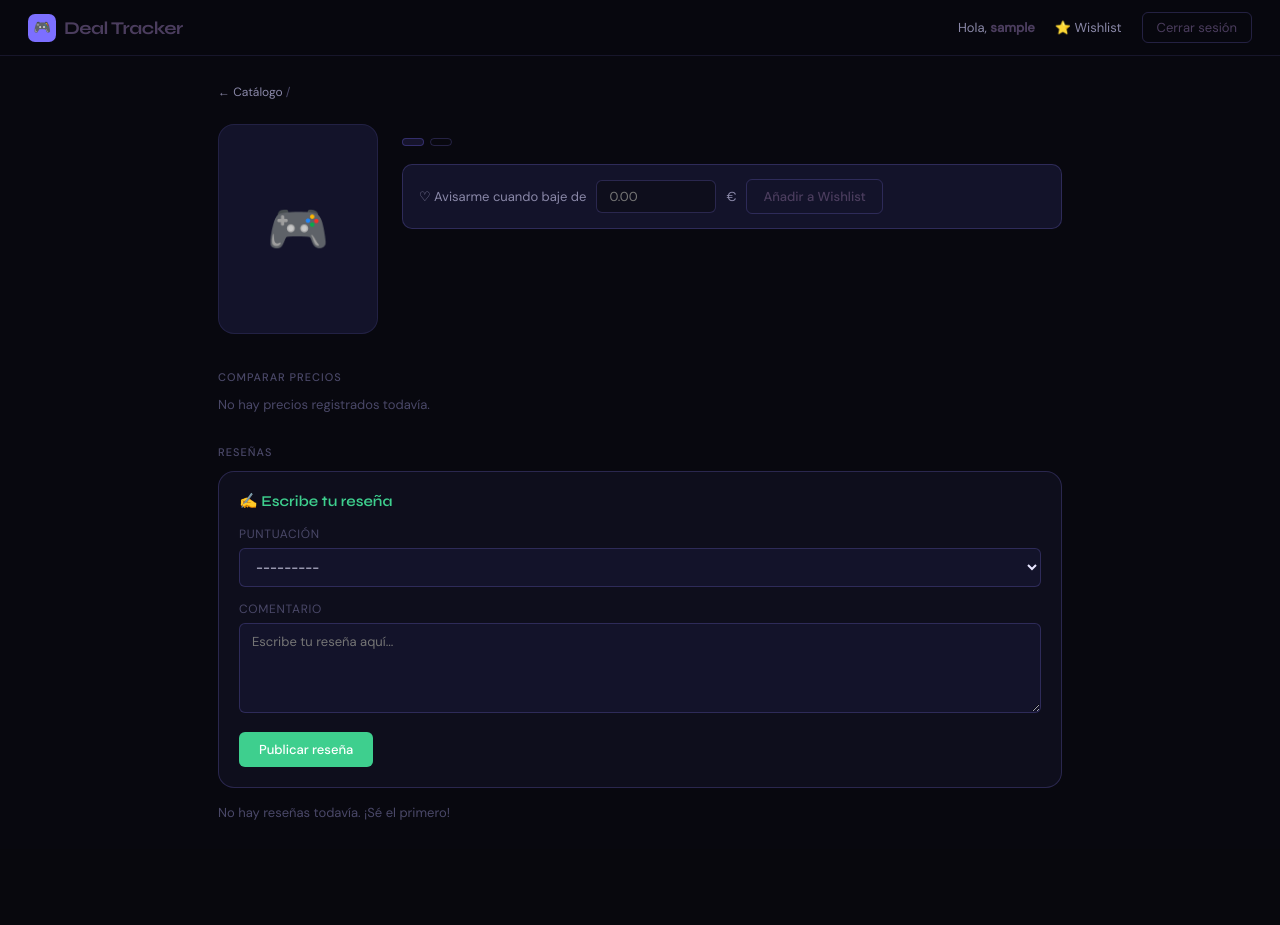
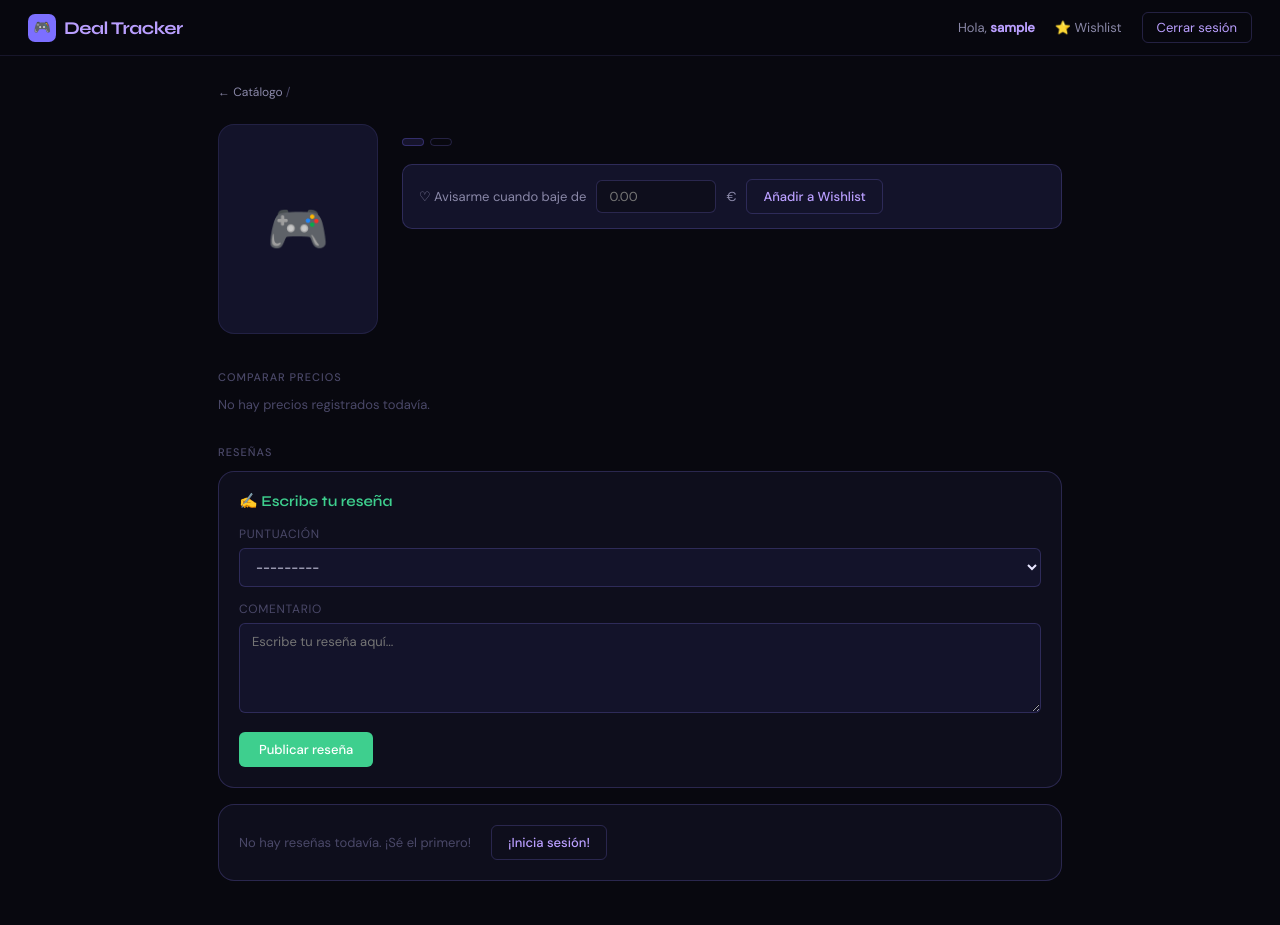
Before and after one commit to MCT-5/Projecte_Web, a Django app: template DjangoProject_prova/tracker/templates/tracker/game_detail.html in a window 1280 px wide. Before the commit the page ends 820 px from the top, so only its background shows below. Run offline with Django 5.2, Linux system fonts and the light colour scheme; the template is opened without the code that fills it: values that come from a table or form of the project are taken from there, others are empty; the visitor is signed in with stand-in values (Sample User, id 1).

Commit message:
New button to login from review section + corresponding E2E test
Afegit un botó per iniciar sesió desde la secció de reviews, ja que deia
de "ser el primer en posar una review" com a invitació, però no comptava
amb el botó per a fer-ho. Ara si.

```diff
--- a/DjangoProject_prova/tracker/static/css/game_detail.css
+++ b/DjangoProject_prova/tracker/static/css/game_detail.css
@@ -6,7 +6,7 @@
     --border: rgba(140, 130, 255, 0.12);
     --border2: rgba(140, 130, 255, 0.22);
     --accent: #7c6fff;
-    --accent2: #4b3d5e;
+    --accent2: #ba9fff;
     --accent-bg: rgba(124, 111, 255, 0.12);
     --green: #3ecf8e;
     --green-bg: rgba(62, 207, 142, 0.1);
@@ -289,6 +289,7 @@ h1, h2, h3, .logo {
 .btn-wish:hover {
     background: var(--accent-bg);
     border-color: var(--accent);
+    color: var(--accent);
 }
 
 /* SECTION LABEL */
--- a/DjangoProject_prova/tracker/templates/tracker/game_detail.html
+++ b/DjangoProject_prova/tracker/templates/tracker/game_detail.html
@@ -196,7 +196,16 @@
             </div>
         {% endif %}
     {% empty %}
-        <p style="color:var(--text3);font-size:13px;">No hay reseñas todavía. ¡Sé el primero!</p>
+        <div class="form-card" style="display: flex; align-items: center; gap: 20px; flex-wrap: wrap;">
+            <p style="color:var(--text3);font-size:13px;">No hay reseñas todavía. ¡Sé el primero!</p>
+            <form action="{% url 'login' %}" method="get" style="display: inline">
+                {% csrf_token %}
+                <button type="submit" class="btn-wish" style="display: inline-flex">
+                    ¡Inicia sesión!
+                </button>
+            </form>
+        </div>
+
     {% endfor %}
 
 </div>
```
Also changed, not shown: DjangoProject_prova/tracker/features/steps/review_steps.py (+10 -1 lines), 2 other files.
